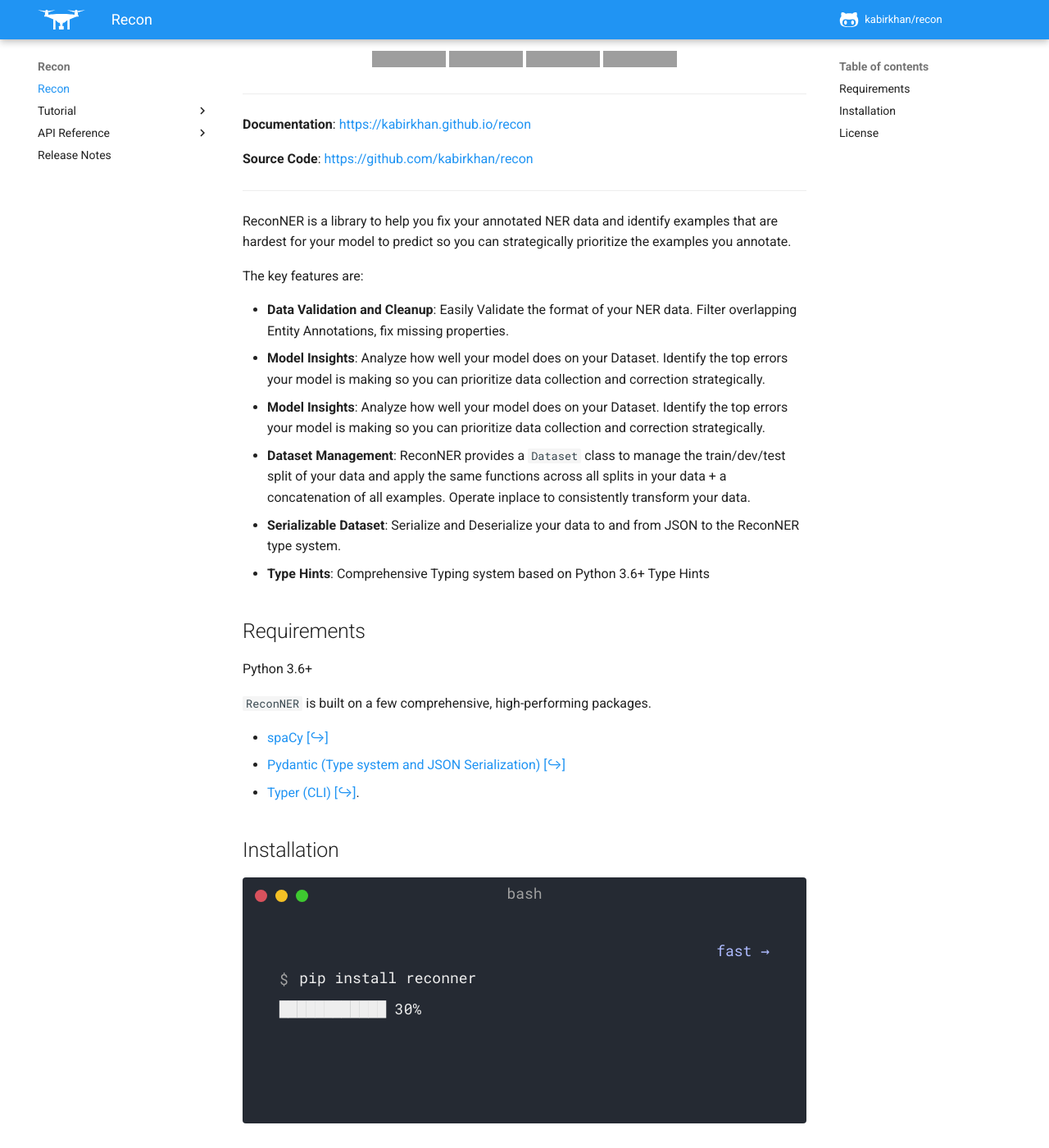
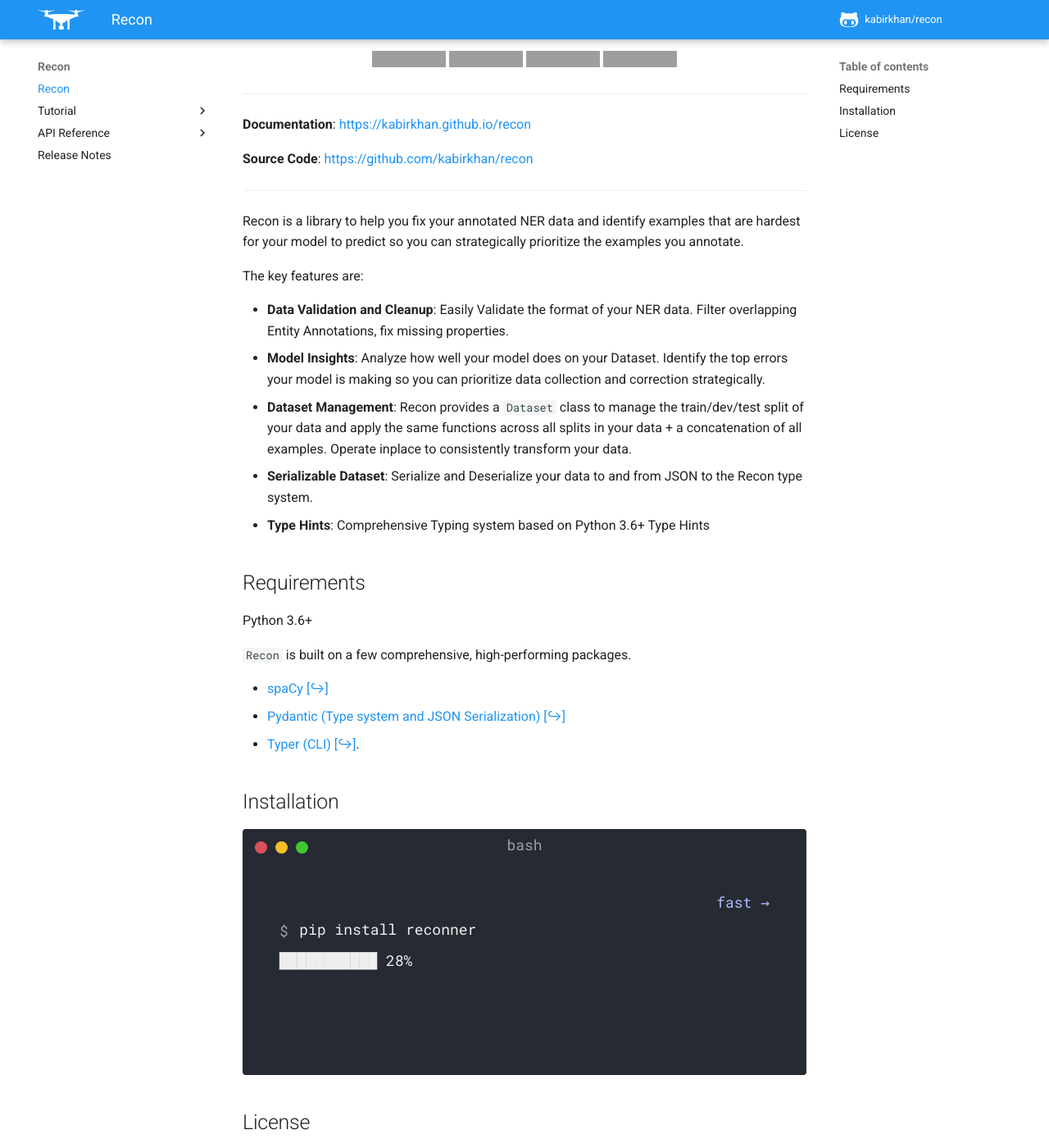
Before and after one commit to kabirkhan/recon, an MkDocs documentation site: the page built from docs/index.md, in a window 1280 px wide and 1400 px high, scrolled down 630 px. Shown: the whole window at 82% size. Built offline with MkDocs 1.6.1 and Material for MkDocs 9.7.7, drawn with Linux system fonts in a browser that asks for light colours; comment, search, counter and statistics services are not loaded; grey boxes are pictures that could not be loaded.

Commit message:
update index

```diff
--- a/docs/index.md
+++ b/docs/index.md
@@ -28,22 +28,21 @@
 
 ---
 
-ReconNER is a library to help you fix your annotated NER data and identify examples that are hardest for your model to predict so you can strategically prioritize the examples you annotate.
+Recon is a library to help you fix your annotated NER data and identify examples that are hardest for your model to predict so you can strategically prioritize the examples you annotate.
 
 The key features are:
 
 * **Data Validation and Cleanup**: Easily Validate the format of your NER data. Filter overlapping Entity Annotations, fix missing properties.
 * **Model Insights**: Analyze how well your model does on your Dataset. Identify the top errors your model is making so you can prioritize data collection and correction strategically.
-* **Model Insights**: Analyze how well your model does on your Dataset. Identify the top errors your model is making so you can prioritize data collection and correction strategically.
-* **Dataset Management**: ReconNER provides a `Dataset` class to manage the train/dev/test split of your data and apply the same functions across all splits in your data + a concatenation of all examples. Operate inplace to consistently transform your data.
-* **Serializable Dataset**: Serialize and Deserialize your data to and from JSON to the ReconNER type system.
+* **Dataset Management**: Recon provides a `Dataset` class to manage the train/dev/test split of your data and apply the same functions across all splits in your data + a concatenation of all examples. Operate inplace to consistently transform your data.
+* **Serializable Dataset**: Serialize and Deserialize your data to and from JSON to the Recon type system.
 * **Type Hints**: Comprehensive Typing system based on Python 3.6+ Type Hints
 
 ## Requirements
 
 Python 3.6+
 
-`ReconNER` is built on a few comprehensive, high-performing packages.
+`Recon` is built on a few comprehensive, high-performing packages.
 
 * <a href="https://spacy.io" class="external-link" target="_blank">spaCy</a>
 * <a href="https://pydantic-docs.helpmanual.io/" class="external-link" target="_blank">Pydantic (Type system and JSON Serialization)</a>
```
